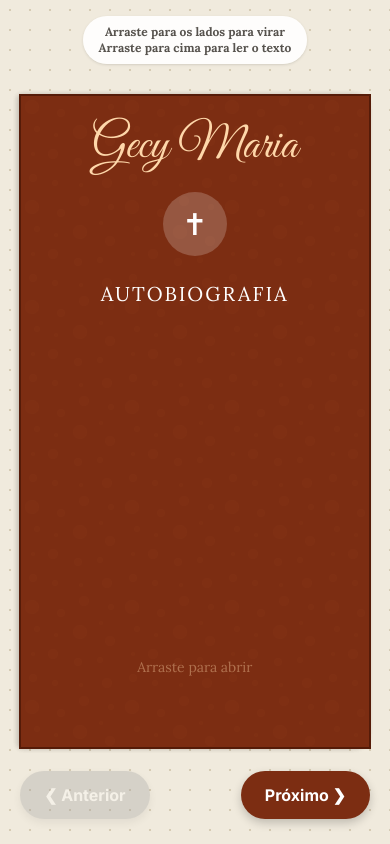
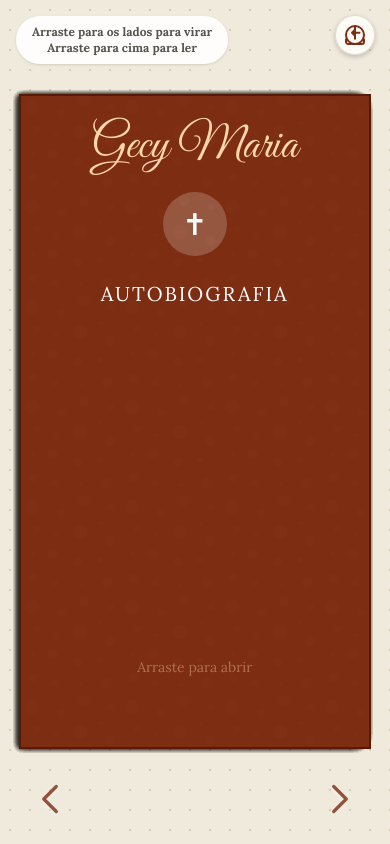
Before and after one commit to CanelliDesign/GecyMaria, a plain HTML site: page index.html in a window 390 px wide. Drawn offline with nearby package versions, Linux system fonts and the light colour scheme.

Commit message:
Update index.html

```diff
--- a/index.html
+++ b/index.html
@@ -24,6 +24,12 @@
             justify-content: center;
             -webkit-font-smoothing: antialiased;
             touch-action: pan-y; /* Permite scroll vertical, bloqueia horizontal nativo */
+
+            /* Bloqueia seleção de texto para não atrapalhar o arrasto */
+            -webkit-user-select: none;
+            -moz-user-select: none;
+            -ms-user-select: none;
+            user-select: none;
         }
 
         /* --- Estrutura da Cena --- */
@@ -52,11 +58,14 @@
             right: 0;
             transform-origin: left center;
             transform-style: preserve-3d;
-            background-color: #FDFBF8;
+            background-color: #FDFBF8; /* Cor de fundo base */
             border-radius: 0 10px 10px 0;
             box-shadow: inset 20px 0 50px rgba(0,0,0,0.05), -2px 0 5px rgba(0,0,0,0.1);
             cursor: grab;
             will-change: transform;
+            /* Garante que a página seja visível */
+            visibility: visible !important;
+            display: block !important;
         }
 
         .page.grabbing {
@@ -74,9 +83,12 @@
             width: 100%;
             height: 100%;
             backface-visibility: hidden;
+            -webkit-backface-visibility: hidden; /* Fix para Safari/iOS */
             padding: 40px;
-            overflow: hidden; /* O scroll é no .content-scroll */
+            overflow: hidden;
+            background-color: #FDFBF8; /* Fundo sólido fallback */
             background-image: linear-gradient(to right, #e3dac9 0%, #FDFBF8 10%);
+            z-index: 2;
         }
 
         /* Verso da página */
@@ -88,6 +100,7 @@
             left: 0;
             transform: rotateY(180deg);
             backface-visibility: hidden;
+            -webkit-backface-visibility: hidden;
             background-image: linear-gradient(to left, #e3dac9 0%, #FDFBF8 10%);
             border-radius: 10px 0 0 10px;
             display: flex;
@@ -95,6 +108,7 @@
             justify-content: center;
             background-color: #f7f3e8;
             pointer-events: none;
+            z-index: 1;
         }
 
         /* Sombra dinâmica */
@@ -173,27 +187,62 @@
             pointer-events: none;
         }
 
-        /* Botões de Navegação */
+        /* Botões de Navegação - Setas Singelas */
         .nav-btn {
             position: fixed;
-            bottom: 25px;
-            background: #7c2d12;
-            color: white;
-            padding: 12px 24px;
-            border-radius: 50px;
+            top: 50%; /* Centralizado verticalmente por padrão (Desktop) */
+            transform: translateY(-50%);
+            background: transparent;
+            color: #7c2d12;
+            padding: 15px;
+            border-radius: 50%;
             border: none;
             cursor: pointer;
-            box-shadow: 0 4px 10px rgba(0,0,0,0.2);
-            transition: transform 0.2s, background 0.2s;
             z-index: 200;
-            font-family: 'Inter', sans-serif;
-            font-weight: bold;
-            font-size: 1rem;
+            display: flex;
+            align-items: center;
+            justify-content: center;
+            opacity: 0.6; /* Leve transparência para ser sutil */
+            transition: all 0.2s ease;
         }
-        .nav-btn:active { transform: scale(0.95); }
-        .btn-prev { left: 20px; }
-        .btn-next { right: 20px; }
-        .btn-disabled { opacity: 0.3; cursor: default; background: #999; pointer-events: none; }
+
+        .nav-btn:hover {
+            opacity: 1;
+            background: rgba(124, 45, 18, 0.05); /* Feedback sutil ao passar o mouse */
+            transform: translateY(-50%) scale(1.1);
+        }
+
+        .nav-btn:active { transform: translateY(-50%) scale(0.95); }
+
+        .btn-prev { left: 10px; }
+        .btn-next { right: 10px; }
+
+        /* Desabilitado: some completamente para não atrapalhar */
+        .btn-disabled { opacity: 0; pointer-events: none; }
+
+        /* Ajustes Mobile para as setas */
+        @media (max-width: 768px) {
+            .nav-btn {
+                top: auto;
+                bottom: 15px; /* No rodapé para fácil acesso */
+                transform: none; /* Reset transform */
+                opacity: 0.8;
+                padding: 10px;
+            }
+
+            .nav-btn:hover {
+                transform: scale(1.1);
+                background: transparent;
+            }
+
+            .nav-btn:active { transform: scale(0.9); }
+
+            .btn-prev { left: 20px; }
+            .btn-next { right: 20px; }
+
+            /* Seta um pouco maior para toque */
+            .nav-btn svg { width: 40px; height: 40px; filter: drop-shadow(0 1px 2px rgba(255,255,255,0.8)); }
+        }
 
         /* Indicador de progresso */
         .progress-bar {
@@ -205,16 +254,50 @@
             transition: width 0.3s;
             z-index: 300;
         }
+
+        /* Botão de Download */
+        .btn-download {
+            position: fixed;
+            top: 15px;
+            right: 15px;
+            z-index: 300;
+            background-color: rgba(255, 255, 255, 0.8);
+            color: #7c2d12;
+            width: 40px;
+            height: 40px;
+            border-radius: 50%;
+            display: flex;
+            align-items: center;
+            justify-content: center;
+            box-shadow: 0 2px 5px rgba(0,0,0,0.2);
+            border: 1px solid #e3dac9;
+            cursor: pointer;
+            transition: all 0.2s;
+        }
+        .btn-download:hover {
+            transform: scale(1.1);
+            background-color: white;
+        }
+        .btn-download:active { transform: scale(0.95); }
+
     </style>
 </head>
 <body>
 
     <div id="progress" class="progress-bar" style="width: 0%"></div>
 
+    <!-- Botão de Download -->
+    <button class="btn-download" onclick="downloadBook()" title="Baixar para ver offline">
+        <svg xmlns="http://www.w3.org/2000/svg" fill="none" viewBox="0 0 24 24" stroke-width="2" stroke="currentColor" class="w-6 h-6">
+            <path stroke-linecap="round" stroke-linejoin="round" d="M3 16.5v2.25A2.25 2.25 0 005.25 21h13.5A2.25 2.25 0 0021 18.75V16.5M12 12.75l-3-3m0 0l3-3m-3 3h7.5M21 12a9 9 0 11-18 0 9 9 0 0118 0z" />
+            <path stroke-linecap="round" stroke-linejoin="round" d="M12 15.75V3" />
+        </svg>
+    </button>
+
     <!-- Instruções -->
-    <div class="fixed top-4 text-stone-600 text-xs md:text-sm font-bold z-50 bg-white/90 px-4 py-2 rounded-full shadow backdrop-blur-sm pointer-events-none select-none text-center">
+    <div class="fixed top-4 left-4 text-stone-600 text-xs md:text-sm font-bold z-50 bg-white/90 px-4 py-2 rounded-full shadow backdrop-blur-sm pointer-events-none select-none text-center">
         <span class="hidden md:inline">Arraste a folha para virar | Role o texto para ler</span>
-        <span class="md:hidden">Arraste para os lados para virar<br>Arraste para cima para ler o texto</span>
+        <span class="md:hidden">Arraste para os lados para virar<br>Arraste para cima para ler</span>
     </div>
 
     <!-- O Livro -->
@@ -224,9 +307,17 @@
         </div>
     </div>
 
-    <!-- Controles -->
-    <button id="btn-prev" class="nav-btn btn-prev btn-disabled" aria-label="Página anterior">❮ Anterior</button>
-    <button id="btn-next" class="nav-btn btn-next" aria-label="Próxima página">Próximo ❯</button>
+    <!-- Controles Singelos (Setas) -->
+    <button id="btn-prev" class="nav-btn btn-prev btn-disabled" aria-label="Página anterior">
+        <svg xmlns="http://www.w3.org/2000/svg" fill="none" viewBox="0 0 24 24" stroke-width="2" stroke="currentColor" class="w-8 h-8 md:w-10 md:h-10">
+            <path stroke-linecap="round" stroke-linejoin="round" d="M15.75 19.5L8.25 12l7.5-7.5" />
+        </svg>
+    </button>
+    <button id="btn-next" class="nav-btn btn-next" aria-label="Próxima página">
+        <svg xmlns="http://www.w3.org/2000/svg" fill="none" viewBox="0 0 24 24" stroke-width="2" stroke="currentColor" class="w-8 h-8 md:w-10 md:h-10">
+            <path stroke-linecap="round" stroke-linejoin="round" d="M8.25 4.5l7.5 7.5-7.5 7.5" />
+        </svg>
+    </button>
 
     <script>
         const stories = [
@@ -256,7 +347,6 @@
         const bookContainer = document.getElementById('book');
         const progressBar = document.getElementById('progress');
 
-        // Estado do Drag e Scroll
         let isDragging = false;
         let isScrolling = false;
         let startX = 0;
@@ -275,12 +365,9 @@
                 // Z-Index reverso
                 page.style.zIndex = totalPages - index;
 
-                // Visibilidade inicial otimizada
-                if (index > 1 && window.innerWidth < 768) {
-                    page.style.visibility = 'hidden';
-                }
+                // --- Correção: Removida a lógica de visibility: hidden ---
+                // Agora todas as páginas são renderizadas para evitar "buracos brancos"
 
-                // Conteúdo da Frente
                 let contentHTML = '';
                 let innerContent = '';
 
@@ -329,10 +416,7 @@
                 `;
 
                 page.innerHTML = contentHTML + backHTML;
-
-                // Previne que a imagem fantasma do drag nativo do navegador apareça
                 page.addEventListener('dragstart', e => e.preventDefault());
-
                 bookContainer.appendChild(page);
             });
 
@@ -344,11 +428,23 @@
             const btnPrev = document.getElementById('btn-prev');
             const btnNext = document.getElementById('btn-next');
             const progress = (currentPage / (totalPages - 1)) * 100;
-
             progressBar.style.width = `${progress}%`;
-
             btnPrev.classList.toggle('btn-disabled', currentPage === 0);
             btnNext.classList.toggle('btn-disabled', currentPage >= totalPages - 1);
+        }
+
+        // Função de Download
+        function downloadBook() {
+            const htmlContent = document.documentElement.outerHTML;
+            const blob = new Blob([htmlContent], { type: 'text/html' });
+            const url = URL.createObjectURL(blob);
+            const a = document.createElement('a');
+            a.href = url;
+            a.download = 'GecyMaria_Livro.html';
+            document.body.appendChild(a);
+            a.click();
+            document.body.removeChild(a);
+            URL.revokeObjectURL(url);
         }
 
         function finishFlip(targetIndex) {
@@ -358,23 +454,12 @@
             for (let i = 0; i < totalPages; i++) {
                 const p = document.getElementById(`page-${i}`);
 
-                // Remove estilos de drag manual
+                // Limpa estilos de drag
                 p.style.transform = '';
                 p.classList.remove('grabbing');
                 p.classList.add('page-transition');
 
-                // Lógica de Visibilidade para não pesar no celular
-                if (window.innerWidth < 768) {
-                    // Mantém visível a atual, a anterior e a próxima
-                    if (Math.abs(i - currentPage) <= 1) {
-                        p.style.visibility = 'visible';
-                        p.style.display = 'block';
-                    } else {
-                         p.style.visibility = 'hidden';
-                    }
-                }
-
-                // Estado Final: Virada ou Não
+                // Estado final
                 if (i < currentPage) {
                     p.style.transform = 'rotateY(-180deg)';
                     p.style.zIndex = i;
@@ -383,7 +468,6 @@
                     p.style.zIndex = totalPages - i;
                 }
 
-                // Reseta sombra
                 const shadow = p.querySelector('.page-shadow');
                 if(shadow) shadow.style.opacity = '0';
             }
@@ -395,7 +479,6 @@
 
         function setupInteractiveDrag() {
             const scene = document.getElementById('scene-container');
-
             const startEvents = ['mousedown', 'touchstart'];
             const moveEvents = ['mousemove', 'touchmove'];
             const endEvents = ['mouseup', 'touchend', 'mouseleave'];
@@ -403,7 +486,6 @@
             function getX(e) { return e.type.includes('mouse') ? e.pageX : e.touches[0].pageX; }
             function getY(e) { return e.type.includes('mouse') ? e.pageY : e.touches[0].pageY; }
 
-            // --- INÍCIO ---
             function onStart(e) {
                 if (e.target.closest('button')) return;
 
@@ -426,9 +508,7 @@
                 }
             }
 
-            // --- MOVIMENTO ---
             function onMove(e) {
-                // Se já decidiu que é scroll, deixa o navegador cuidar
                 if (isScrolling) return;
 
                 const x = getX(e);
@@ -436,26 +516,21 @@
                 const deltaX = x - startX;
                 const deltaY = y - startY;
 
-                // Decisão inicial: É Scroll ou é Drag?
                 if (!isDragging) {
-                    // Se moveu mais na vertical que na horizontal, é scroll
                     if (Math.abs(deltaY) > Math.abs(deltaX) && Math.abs(deltaY) > 5) {
                         isScrolling = true;
-                        return; // Sai e deixa o scroll nativo acontecer
+                        return;
                     }
-                    // Se moveu mais na horizontal, é virada de página
                     else if (Math.abs(deltaX) > Math.abs(deltaY) && Math.abs(deltaX) > 5) {
                         isDragging = true;
                         if (currentDragPage) currentDragPage.classList.add('grabbing');
                     } else {
-                        // Movimento muito pequeno ainda, não faz nada
                         return;
                     }
                 }
 
-                // Se estamos arrastando a página
                 if (isDragging && currentDragPage) {
-                    if (e.cancelable) e.preventDefault(); // Bloqueia scroll enquanto vira página
+                    if (e.cancelable) e.preventDefault();
 
                     const screenW = window.innerWidth;
                     const bookW = screenW > 768 ? screenW / 2 : screenW;
@@ -464,12 +539,10 @@
                     let opacityShadow = 0;
 
                     if (currentDragDirection === 'next') {
-                        // De 0 a -180
                         const progress = Math.min(0, Math.max(-bookW, deltaX)) / bookW;
                         rotation = progress * 180;
                         opacityShadow = Math.abs(progress) * 0.5;
                     } else {
-                        // De -180 a 0
                         const progress = Math.min(bookW, Math.max(0, deltaX)) / bookW;
                         rotation = -180 + (progress * 180);
                         opacityShadow = (1 - progress) * 0.5;
@@ -482,7 +555,6 @@
                 }
             }
 
-            // --- FIM ---
             function onEnd(e) {
                 if (!isDragging) return;
                 isDragging = false;
@@ -497,17 +569,17 @@
                 let currentRot = rotationMatch ? parseFloat(rotationMatch[1]) : 0;
 
                 if (currentDragDirection === 'next') {
-                    if (currentRot < -30) { // Virou o suficiente
+                    if (currentRot < -30) {
                         finishFlip(currentPage + 1);
-                    } else { // Cancela
+                    } else {
                         currentDragPage.style.transform = 'rotateY(0deg)';
                         const shadow = currentDragPage.querySelector('.page-shadow');
                         if(shadow) shadow.style.opacity = '0';
                     }
                 } else {
-                    if (currentRot > -150) { // Voltou o suficiente
+                    if (currentRot > -150) {
                         finishFlip(currentPage - 1);
-                    } else { // Cancela
+                    } else {
                         currentDragPage.style.transform = 'rotateY(-180deg)';
                         const shadow = currentDragPage.querySelector('.page-shadow');
                         if(shadow) shadow.style.opacity = '0';
@@ -516,14 +588,13 @@
                 currentDragPage = null;
             }
 
-            // Passive false é crucial para permitir preventDefault no touchmove
             startEvents.forEach(evt => scene.addEventListener(evt, onStart, { passive: false }));
             moveEvents.forEach(evt => window.addEventListener(evt, onMove, { passive: false }));
             endEvents.forEach(evt => window.addEventListener(evt, onEnd));
         }
 
         function nextPage() {
-            if (currentPage < totalPages) finishFlip(currentPage + 1);
+            if (currentPage < totalPages - 1) finishFlip(currentPage + 1);
         }
         function prevPage() {
             if (currentPage > 0) finishFlip(currentPage - 1);
```
